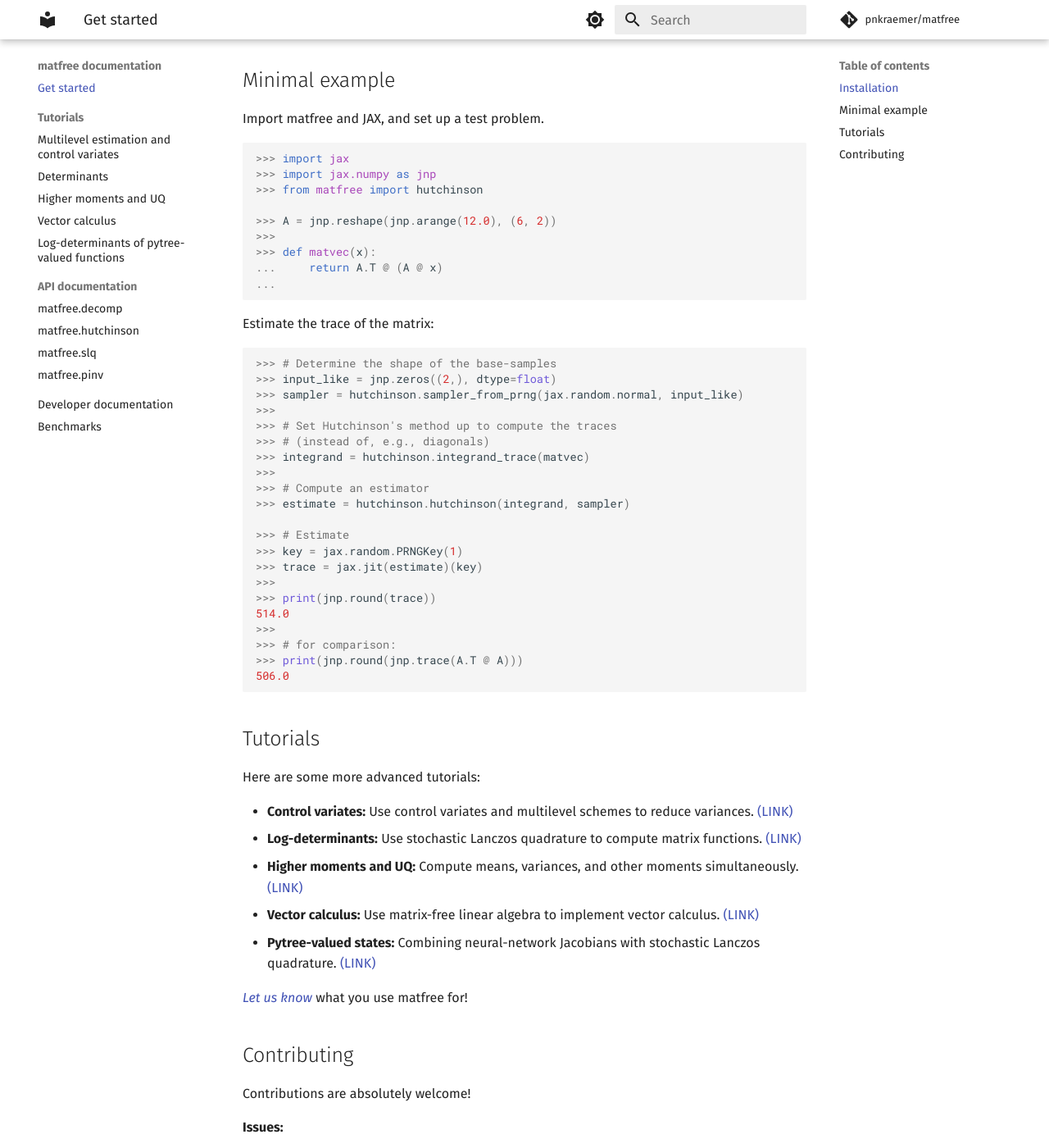
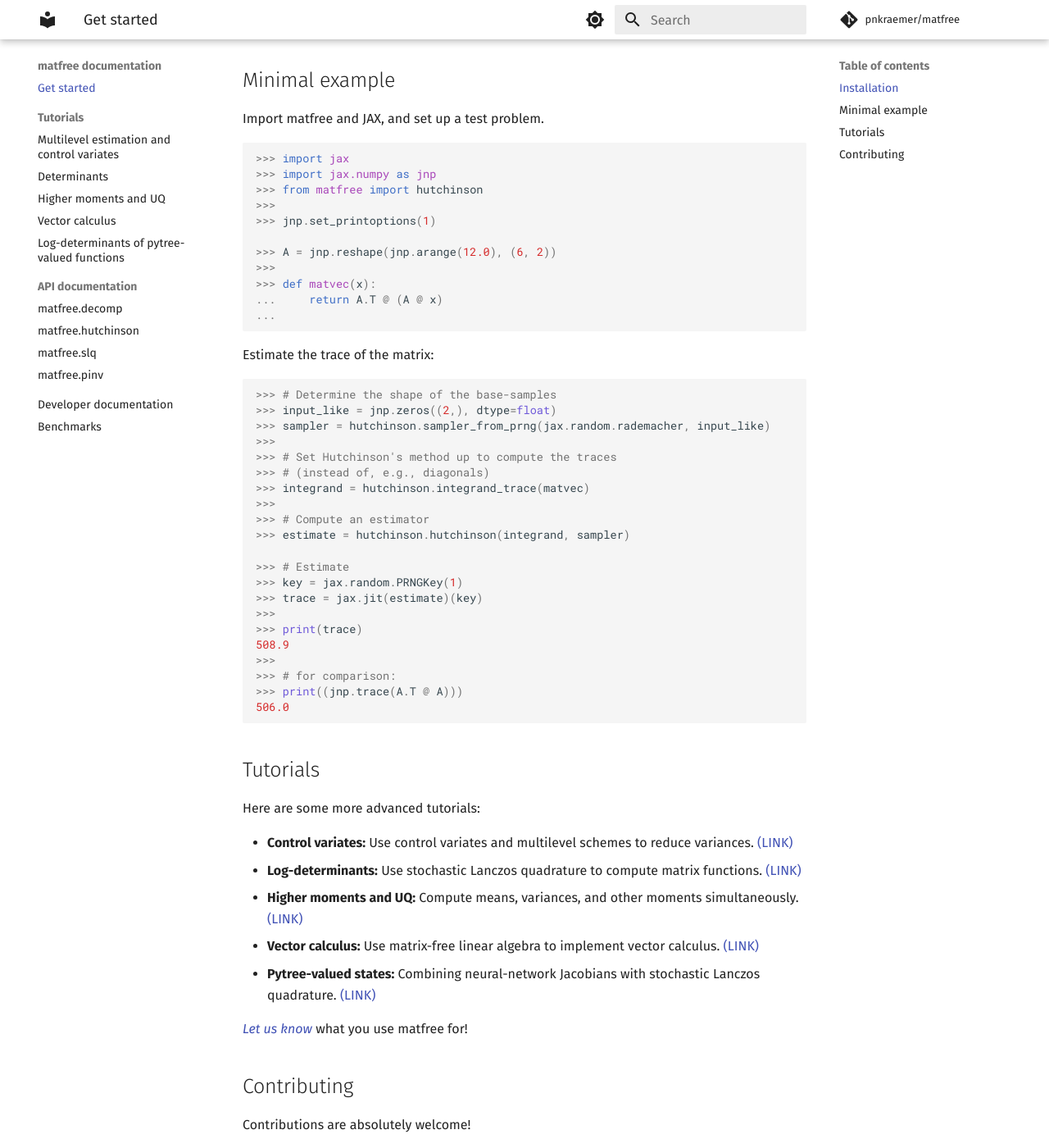
Before and after one commit to pnkraemer/matfree, an MkDocs documentation site: the page built from docs/index.md, in a window 1280 px wide and 1400 px high, scrolled down 865 px. Shown: the whole window at 82% size. Built offline with MkDocs 1.6.1 and Material for MkDocs 9.7.7, drawn with Linux system fonts in a browser that asks for light colours; comment, search, counter and statistics services are not loaded.

Commit message:
Updated docs

````diff
--- a/docs/index.md
+++ b/docs/index.md
@@ -52,6 +52,8 @@ Import matfree and JAX, and set up a test problem.
 >>> import jax
 >>> import jax.numpy as jnp
 >>> from matfree import hutchinson
+>>>
+>>> jnp.set_printoptions(1)
 
 >>> A = jnp.reshape(jnp.arange(12.0), (6, 2))
 >>>
@@ -66,7 +68,7 @@ Estimate the trace of the matrix:
 ```python
 >>> # Determine the shape of the base-samples
 >>> input_like = jnp.zeros((2,), dtype=float)
->>> sampler = hutchinson.sampler_from_prng(jax.random.normal, input_like)
+>>> sampler = hutchinson.sampler_from_prng(jax.random.rademacher, input_like)
 >>>
 >>> # Set Hutchinson's method up to compute the traces
 >>> # (instead of, e.g., diagonals)
@@ -79,11 +81,11 @@ Estimate the trace of the matrix:
 >>> key = jax.random.PRNGKey(1)
 >>> trace = jax.jit(estimate)(key)
 >>>
->>> print(jnp.round(trace))
-514.0
+>>> print(trace)
+508.9
 >>>
 >>> # for comparison:
->>> print(jnp.round(jnp.trace(A.T @ A)))
+>>> print((jnp.trace(A.T @ A)))
 506.0
 
 ```
````
